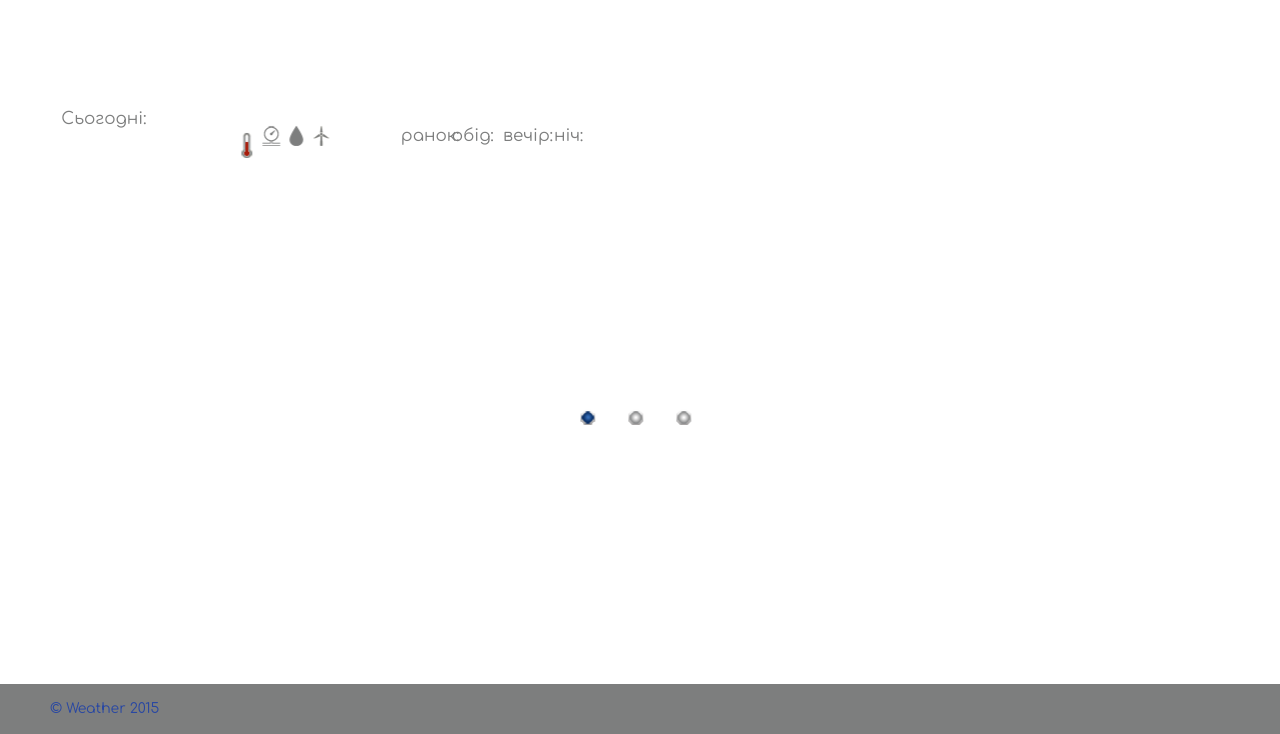
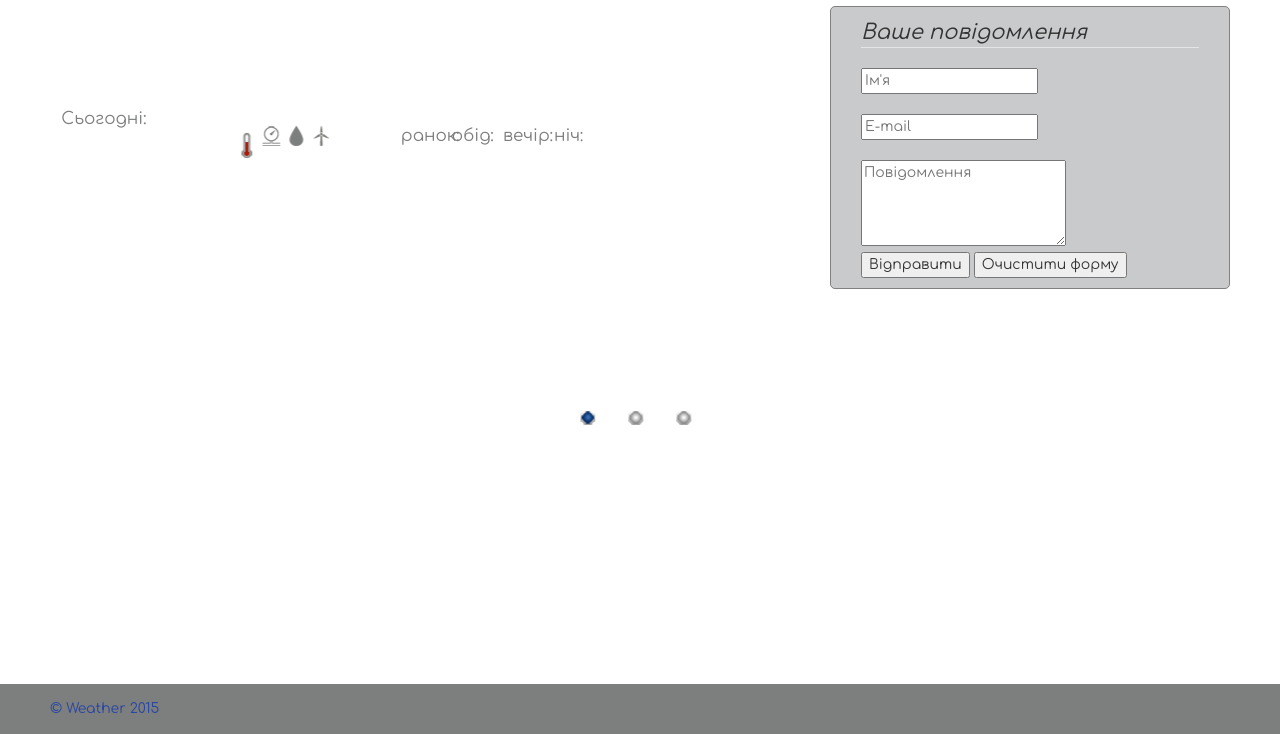
Before and after one commit to danafil/weatherApp, a plain HTML site: page index.html in a window 1280 px wide. Both pictures are taken after a click on the link "Зворотній зв'язок". Shown: the part 66-800 px from the top of the page. Drawn offline with nearby package versions, Linux system fonts and the light colour scheme.

Commit message:
addad contact form

```diff
--- a/css/stylesheets.css
+++ b/css/stylesheets.css
@@ -104,7 +104,21 @@ ul.menu li a:active {
 	display: inline-block;
 	width: 100%;
 }
-
+/*== Contact form == */
+#frmWrapper.invisible {
+	display: none;
+}
+.visible {
+	display: block;
+	position: absolute;
+	right: 50px;
+	width:400px;
+    padding: 10px 30px;
+    background-color: #C9CACC;
+	z-index: 2;
+	border: 1px solid grey;
+	border-radius: 5px;
+}
 /* === Таблиця погоди === */
 .forecast-wrapper {
 	position: absolute;
--- a/index.html
+++ b/index.html
@@ -20,10 +20,22 @@
 				<nav class="top-menu col-md-4">
 			 		<ul class="menu">
 			 			<li><a href="#">Головна</a></li>
-			 			<li><a href="#">Зворотній зв'язок</a></li>
+			 			<li ><a href="#" id="contactUs">Зворотній зв'язок</a></li>
 			 		</ul>
 			 	</nav>
-			</header>
+			 	</header>
+			 	<div id="frmWrapper" class="invisible">
+				 	<form action="" id="frmContact" >
+					    <fieldset>
+					    	<legend><em>Ваше повідомлення</em></legend>
+							<input type="text" name="txtName" placeholder="Ім'я" size="20"><br /><br />
+							<input type="e-mail" name="txtE-mail" placeholder="E-mail" size="20"><br /><br />
+							<textarea name="txtMessage" id="Message" placeholder="Повідомлення" cols="23" rows="4"></textarea></br>
+							<input type="submit" value="Відправити">
+							<input type="reset" value="Очистити форму">
+						</fieldset>
+					</form>
+				</div>
 			<article>
 			 	<section class="forecast-wrapper">
 				 	<div class="row today">
--- a/scripts/script.js
+++ b/scripts/script.js
@@ -83,4 +83,8 @@ $(function(){
     function getIcon(icon){
         return '<img src="images/icons/'+ ( (icon === '10ddd')? '10d' : icon) +'.png" />';
     }
+
+    $( "#contactUs" ).click(function() {
+      $( "#frmWrapper" ).slideToggle( "slow" ).removeClass('invisible').addClass('visible');
+    });
 });
```
